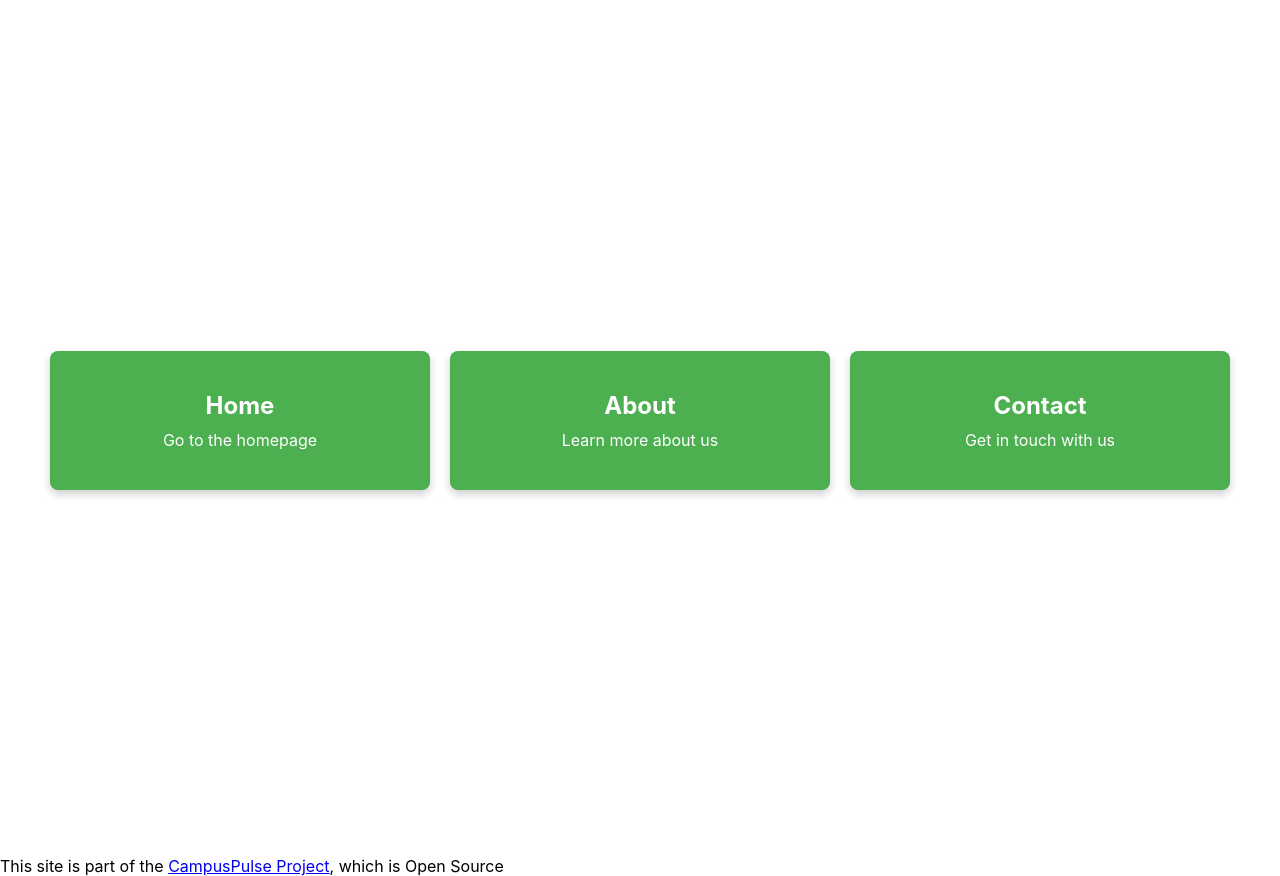
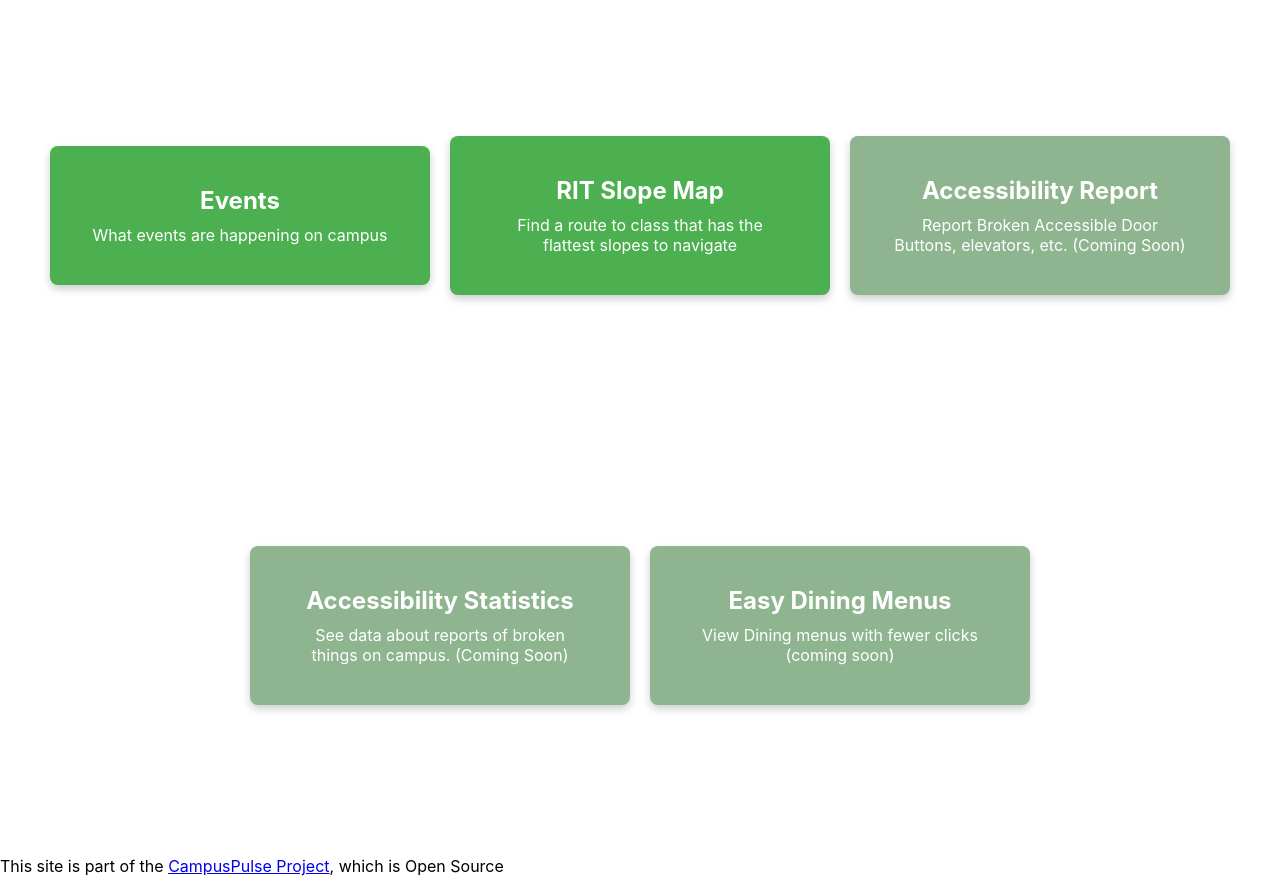
Before and after one commit to CampusPulse/homepage, a React (Create React App) app: page / in a window 1280 px wide. Built offline with nearby package versions, Linux system fonts and the light colour scheme.

Commit message:
update menu items

```diff
--- a/src/App.jsx
+++ b/src/App.jsx
@@ -4,19 +4,32 @@ import Menu from './Menu';
 const App = () => {
   const menuItems = [
     {
-      title: 'Home',
-      description: 'Go to the homepage',
-      link: '/'
+      title: 'Events',
+      description: 'What events are happening on campus',
+      link: 'https://campuspulse.meepme.app'
     },
     {
-      title: 'About',
-      description: 'Learn more about us',
-      link: '/about'
+      title: 'RIT Slope Map',
+      description: 'Find a route to class that has the flattest slopes to navigate',
+      link: 'https://people.rit.edu/rwb4048/'
     },
     {
-      title: 'Contact',
-      description: 'Get in touch with us',
-      link: '/contact'
+      title: 'Accessibility Report',
+      description: 'Report Broken Accessible Door Buttons, elevators, etc. (Coming Soon)',
+      link: '#',
+      enabled: false
+    },
+    {
+      title: 'Accessibility Statistics',
+      description: 'See data about reports of broken things on campus. (Coming Soon)',
+      link: '#',
+      enabled: false
+    },
+    {
+      title: 'Easy Dining Menus',
+      description: 'View Dining menus with fewer clicks (coming soon)',
+      link: '#',
+      enabled: false
     }
   ];
   return (
```
